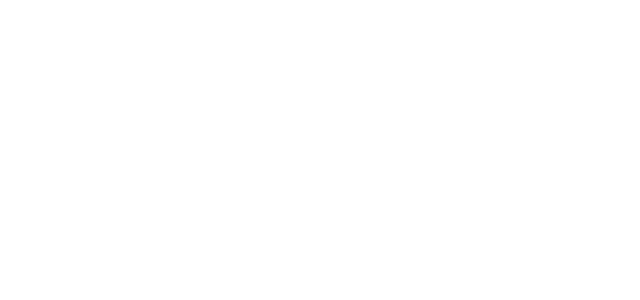
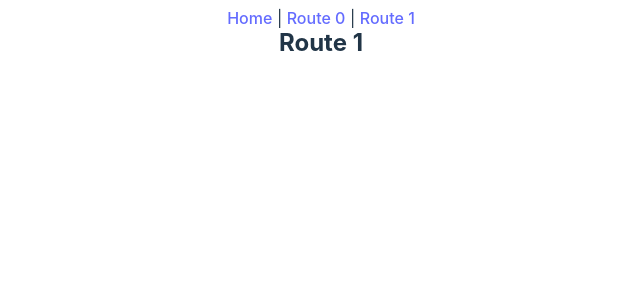
Before and after one commit to ccallen001/MERN, a React (Vite) app: page /route-1 in a window 1280 px wide. Shown: the top 300 px of the page, without its empty margins (319-959 px from the left). Built offline with nearby package versions, Linux system fonts and the light colour scheme.

Commit message:
add react router

```diff
--- a/package.json
+++ b/package.json
@@ -10,6 +10,7 @@
   "dependencies": {
     "react": "^18.2.0",
     "react-dom": "^18.2.0",
+    "react-router-dom": "^6.8.1",
     "sass": "^1.58.0"
   },
   "devDependencies": {
--- a/src/app/App.tsx
+++ b/src/app/App.tsx
@@ -1,12 +1,20 @@
-import useEnv from '@/hooks/use-env';
+import { Link, Outlet } from 'react-router-dom';
+import useEnvVar from '@/hooks/use-env-var';
+
 import '@/app/App.scss';
 
-const TITLE = useEnv('TITLE');
+const TITLE = useEnvVar('TITLE');
 
 export default function App() {
   return (
     <div className="App">
       <h1>{TITLE}</h1>
+      <nav>
+        <Link to="">Home</Link> |&nbsp;
+        <Link to="route-0">Route 0</Link> |&nbsp;
+        <Link to="route-1">Route 1</Link>
+      </nav>
+      <Outlet />
     </div>
   );
 }
--- /dev/null
+++ b/src/hooks/use-env-var.ts
@@ -0,0 +1 @@
+export default (varName: string) => import.meta.env[`VITE_APP_${varName}`];
--- a/src/hooks/use-env.ts
+++ /dev/null
@@ -1 +0,0 @@
-export default (key: string) => import.meta.env[`VITE_APP_${key}`];
--- a/src/main.tsx
+++ b/src/main.tsx
@@ -1,10 +1,10 @@
 import React from 'react';
 import ReactDOM from 'react-dom/client';
-import App from './app/App';
-import './index.scss';
+import RouterProvider from '@/router/RouterProvider';
+import '@/index.scss';
 
 ReactDOM.createRoot(document.getElementById('root') as HTMLElement).render(
   <React.StrictMode>
-    <App />
+    <RouterProvider />
   </React.StrictMode>
 );
--- /dev/null
+++ b/src/router/RouterProvider.tsx
@@ -0,0 +1,24 @@
+import { createBrowserRouter, RouterProvider } from 'react-router-dom';
+
+import App from '@/app/App';
+import Route0 from '@/router/routes/Route0';
+import Route1 from '@/router/routes/Route1';
+
+const browserRouter = createBrowserRouter([
+  {
+    path: '/',
+    element: <App />,
+    children: [
+      {
+        path: 'route-0',
+        element: <Route0 />
+      },
+      {
+        path: 'route-1',
+        element: <Route1 />
+      }
+    ]
+  }
+]);
+
+export default () => <RouterProvider router={browserRouter} />;
--- /dev/null
+++ b/src/router/routes/Route0.tsx
@@ -0,0 +1,3 @@
+export default function () {
+  return <h2>Route 0</h2>;
+}
--- /dev/null
+++ b/src/router/routes/Route1.tsx
@@ -0,0 +1,3 @@
+export default function () {
+  return <h2>Route 1</h2>;
+}
```
Also changed, not shown: 1 other file (tests, documents, lock files or other folders).
